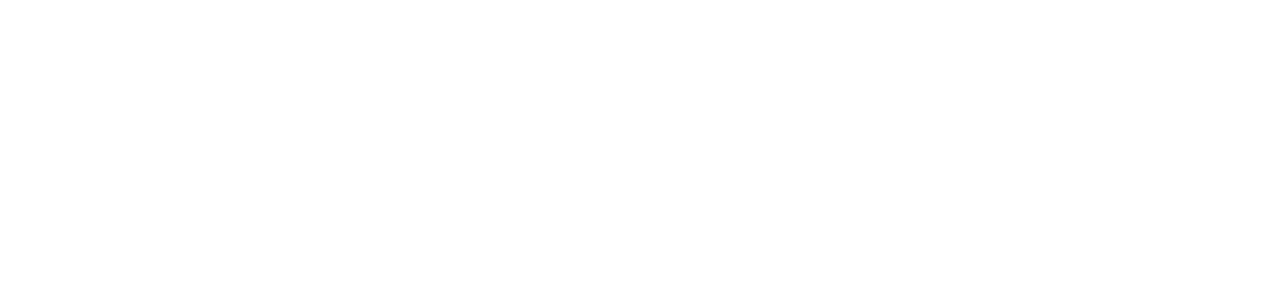
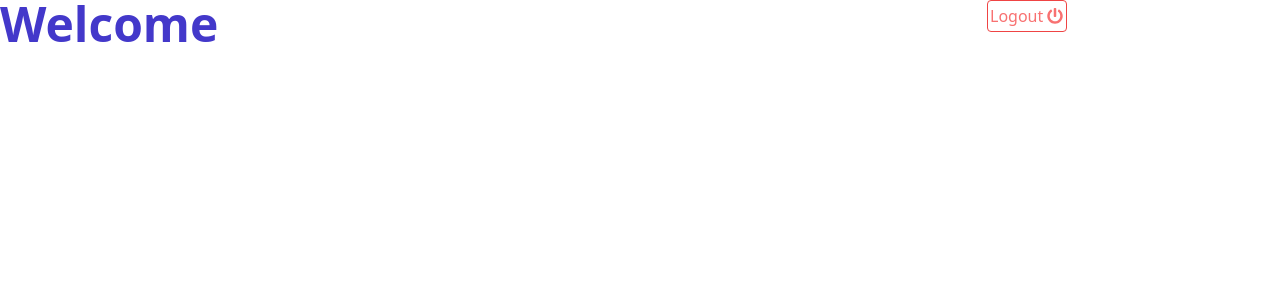
Before and after one commit to Z0Ne7/login-project, a React (Create React App) app: page /project-type in a window 1280 px wide. Shown: the top 300 px of the page. Built offline with nearby package versions, Linux system fonts and the light colour scheme.

Commit message:
add routes

```diff
--- a/package.json
+++ b/package.json
@@ -3,6 +3,11 @@
   "version": "0.1.0",
   "private": true,
   "dependencies": {
+    "@fortawesome/fontawesome-svg-core": "^1.2.34",
+    "@fortawesome/free-brands-svg-icons": "^5.15.2",
+    "@fortawesome/free-regular-svg-icons": "^5.15.2",
+    "@fortawesome/free-solid-svg-icons": "^5.15.2",
+    "@fortawesome/react-fontawesome": "^0.1.14",
     "@testing-library/jest-dom": "^5.11.4",
     "@testing-library/react": "^11.1.0",
     "@testing-library/user-event": "^12.1.10",
--- a/src/App.js
+++ b/src/App.js
@@ -1,5 +1,9 @@
 import React from 'react';
 import { LoginPage } from './pages/login/login';
+import { ProjectType } from './pages/project-type/project-type';
+import { routes } from './routes/routes';
+import { NavbarHeader } from './components/navbar-header/navbar-header';
+import { LeftSidebar } from '././components/left-sidebar/left-sidebar';
 import {
   BrowserRouter as Router,
   Route,
@@ -9,11 +13,37 @@ import {
 } from 'react-router-dom';
 
 function App() {
+  const reactRouter = () => {
+    return routes.map((route, i) => {
+      return (
+        <Route
+          path={route.path}
+          key={i}
+          exact={route.exact}
+          component={route.component}
+        />
+      );
+    });
+  };
   return (
     <Router>
       <Switch>
         <Route path='/login' exact component={LoginPage}></Route>
+        {/* <Route path='/project-type' exact component={ProjectType}></Route> */}
         <Redirect from='/' exact to='login' />
+        <Route
+          render={({ location }) => {
+            return (
+              <div className='flex flex-row h-screen'>
+                <LeftSidebar />
+                <div className='flex flex-col w-10/12'>
+                  {/* <NavbarHeader /> */}
+                  <Switch location={location}>{reactRouter()}</Switch>
+                </div>
+              </div>
+            );
+          }}
+        ></Route>
       </Switch>
     </Router>
   );
--- /dev/null
+++ b/src/components/button-adding/button-adding.jsx
@@ -0,0 +1,16 @@
+import { FontAwesomeIcon } from '@fortawesome/react-fontawesome';
+import { useHistory } from 'react-router-dom';
+import { faPlus } from '@fortawesome/free-solid-svg-icons';
+
+export const ButtonAdding = ({ route }) => {
+  const history = useHistory();
+  const redirect = (route) => {
+    history.push(route);
+  };
+  return (
+    <button onClick={() => redirect(route)}>
+      <p>Add</p>
+      <FontAwesomeIcon icon={faPlus} />
+    </button>
+  );
+};
--- /dev/null
+++ b/src/components/button-logout/button-logout.jsx
@@ -0,0 +1,25 @@
+import { FontAwesomeIcon } from '@fortawesome/react-fontawesome';
+import { useHistory } from 'react-router-dom';
+import { faPowerOff } from '@fortawesome/free-solid-svg-icons';
+
+export const ButtonLogout = ({ route }) => {
+  const history = useHistory();
+  const onLogout = () => {
+    const token = localStorage.getItem('token');
+    if (token) {
+      localStorage.removeItem('token');
+      history.push('/login');
+    }
+  };
+  return (
+    <button
+      onClick={onLogout}
+      className='rounded text-red-400 border-red-500 border h-8 w-20 hover:bg-red-500 hover:text-white'
+    >
+      <p>
+        Logout
+        <FontAwesomeIcon icon={faPowerOff} className='ml-1' />
+      </p>
+    </button>
+  );
+};
--- /dev/null
+++ b/src/components/left-sidebar/left-sidebar.jsx
@@ -0,0 +1,5 @@
+import React from 'react';
+
+export const LeftSidebar = () => {
+  return <div></div>;
+};
--- /dev/null
+++ b/src/components/navbar-header/navbar-header.jsx
@@ -0,0 +1,11 @@
+import { useState } from 'react';
+import { ButtonLogout } from '../button-logout/button-logout';
+
+export const NavbarHeader = () => {
+  return (
+    <nav className='flex justify-between h-20 w-full'>
+      <p className='text-5xl font-semibold text-indigo-700'>Welcome</p>
+      <ButtonLogout />
+    </nav>
+  );
+};
--- a/src/constants/api-endpoint.js
+++ b/src/constants/api-endpoint.js
@@ -1,4 +1,4 @@
 export const REACT_APP_BASE_URL = process.env.REACT_APP_API_BASE_URL;
 
 export const REACT_APP_LOGIN_AUTH = 'auth/login';
-export const REACT_APP_PROJECT_TYPE = 'project-types';
+export const REACT_APP_PROJECT_TYPE = 'project-type';
--- /dev/null
+++ b/src/pages/project-type/project-type.jsx
@@ -0,0 +1,13 @@
+import { ButtonAdding } from '../../components/button-adding/button-adding';
+import { ButtonLogout } from '../../components/button-logout/button-logout';
+import { NavbarHeader } from '../../components/navbar-header/navbar-header';
+
+export const ProjectType = () => {
+  return (
+    <div className=''>
+      <div>
+        <NavbarHeader />
+      </div>
+    </div>
+  );
+};
--- /dev/null
+++ b/src/routes/routes.js
@@ -0,0 +1,15 @@
+import { LoginPage } from '../pages/login/login';
+import { ProjectType } from '../pages/project-type/project-type';
+
+export const routes = [
+  {
+    path: '/login',
+    exact: true,
+    component: LoginPage,
+  },
+  {
+    path: '/project-type',
+    exact: true,
+    component: ProjectType,
+  },
+];
```
Also changed, not shown: 1 other file (tests, documents, lock files or other folders).
